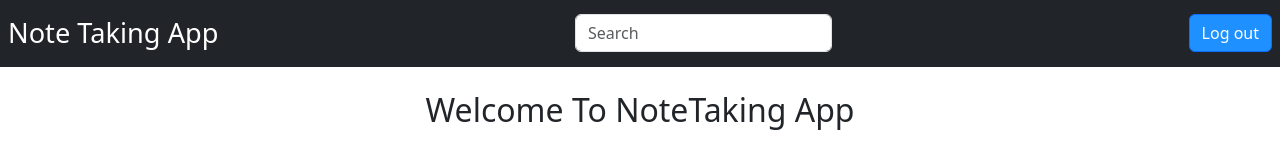
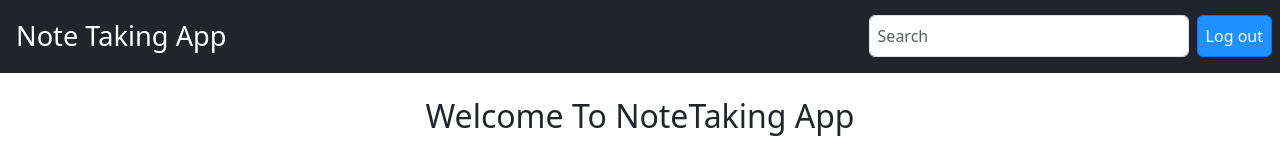
Before and after one commit to raviVerma786/Updated-Note-Taking, a React (Create React App) app: page / in a window 1280 px wide. Shown: the top 160 px of the page. Built offline with nearby package versions, Linux system fonts and the light colour scheme; no server answers; the database is empty; sample sign-in values are in the browser's storage.

Commit message:
Search bar issue solved now only show when logged in

```diff
--- a/src/Components/Navbar.js
+++ b/src/Components/Navbar.js
@@ -29,20 +29,10 @@ const Navbar = (props) => {
 
   return (
     <>
-      <nav className="navbar navbar-expand-lg navbar-dark bg-dark sticky-top d-flex justify-content-between">
-        <a id="logo" className="navbar-brand mx-2" href="/">
+      <nav className="navbar navbar-expand-lg navbar-dark bg-dark sticky-top d-flex bd-highlight">
+        <a id="logo" className="navbar-brand mx-2 p-2 flex-grow-1 bd-highlight" href="/">
           Note Taking App
         </a>
-        <div>
-          <input
-            class="form-control mr-sm-2"
-            type="search"
-            placeholder="Search"
-            aria-label="Search"
-            value = {userDetails.searchInput}
-            onChange={(e)=>userDetails.setSearchInput(e.target.value)}
-          />
-</div>
         {!userDetails.signedIn ? (
           <button
             id="LogInButton"
@@ -52,13 +42,24 @@ const Navbar = (props) => {
             Log in/Sign up
           </button>
         ) : (
+          <>
+          <input
+            className="form-control mr-sm-2 p-2 bd-highlight w-25"
+            type="search"
+            placeholder="Search"
+            aria-label="Search"
+            value = {userDetails.searchInput}
+            onChange={(e)=>userDetails.setSearchInput(e.target.value)}
+          />
+
           <button
             id="LogInButton"
-            className="btn btn-outline-primary mx-2 my-sm-0"
+            className="btn btn-outline-primary mx-2 my-sm-0 p-2 bd-highlight"
             onClick={logOutUser}
           >
             Log out
           </button>
+          </>
         )}
       </nav>
     </>
```
